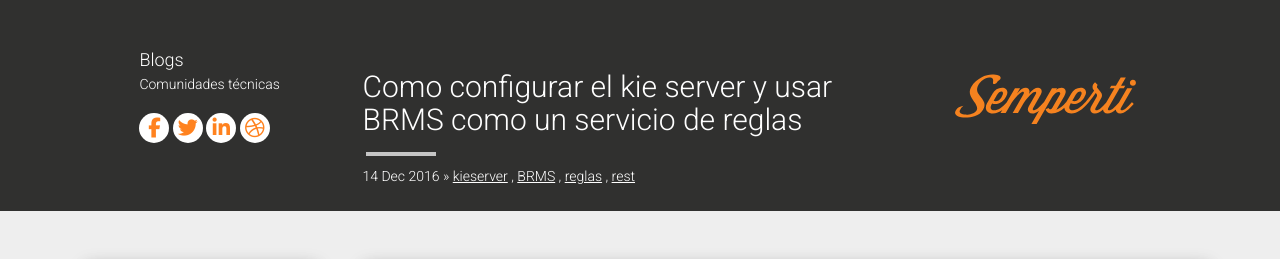
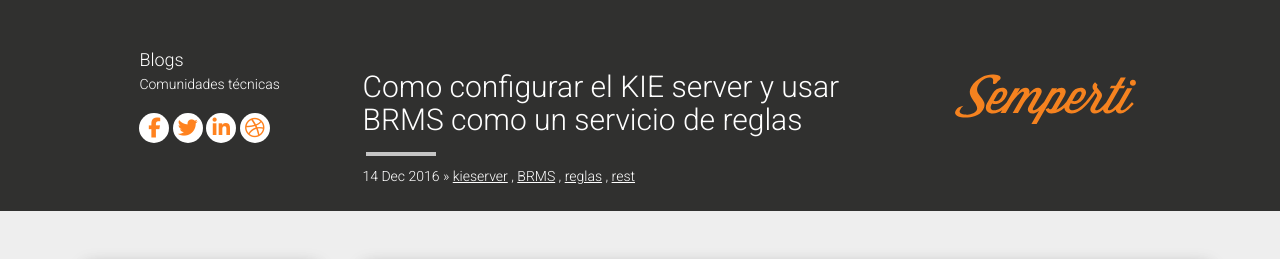
Before and after one commit to Semperti/semperti.github.io, a Jekyll site: the page built from _posts/2016-12-14-configurarkieserver.md, in a window 1280 px wide and 900 px high. Shown: the top 259 px of the window. Built offline with Jekyll 4.4.1, drawn with Linux system fonts in a browser that asks for light colours; nearby versions of some CDN libraries; comment, search, counter and statistics services are not loaded.

```diff
--- a/_posts/2016-12-14-configurarkieserver.md
+++ b/_posts/2016-12-14-configurarkieserver.md
@@ -2,7 +2,7 @@
 
 layout: post
 
-title: Como configurar el kie server y usar BRMS como un servicio de reglas
+title: Como configurar el KIE server y usar BRMS como un servicio de reglas
 
 date: 2016-12-14 13:06
 
```
